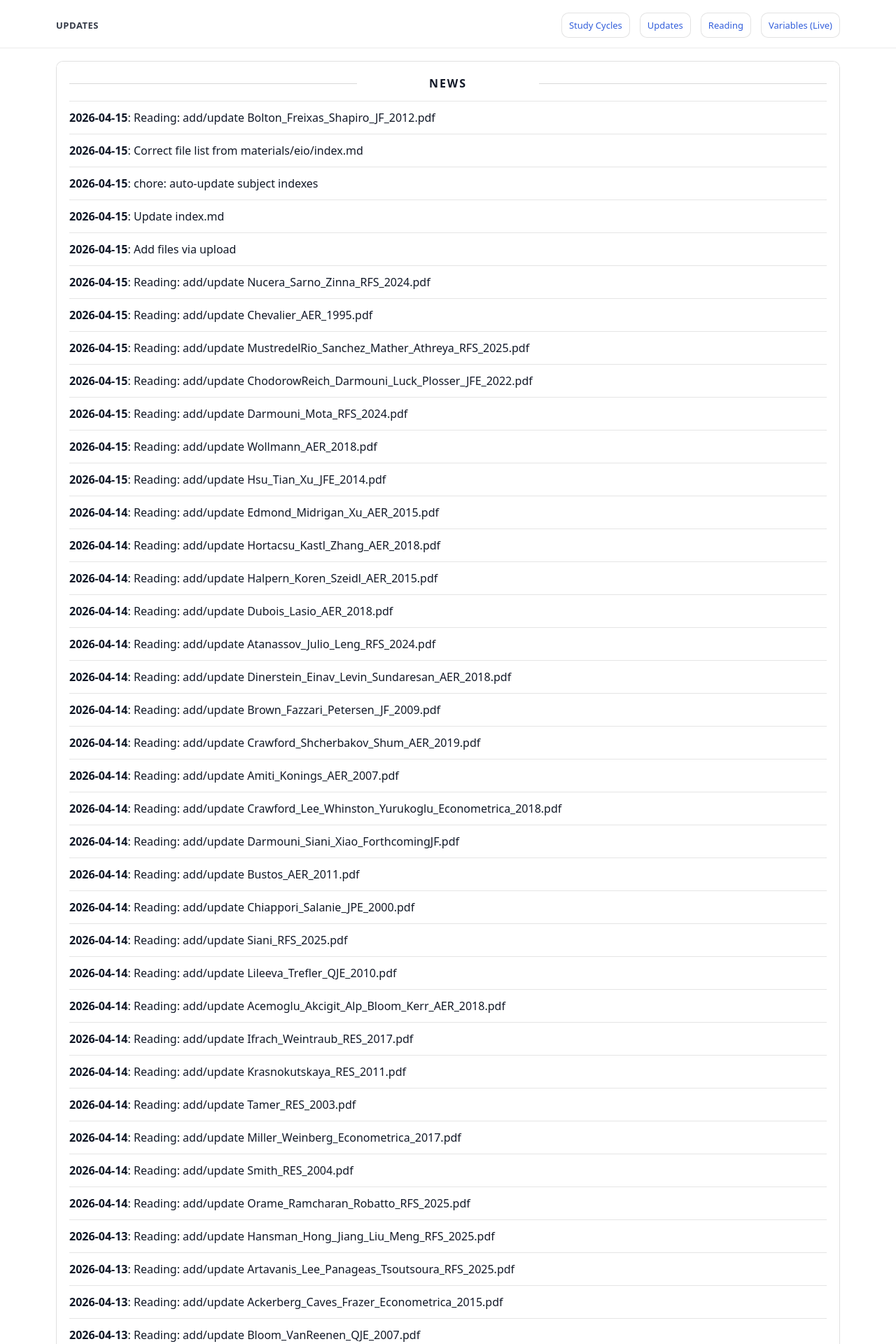
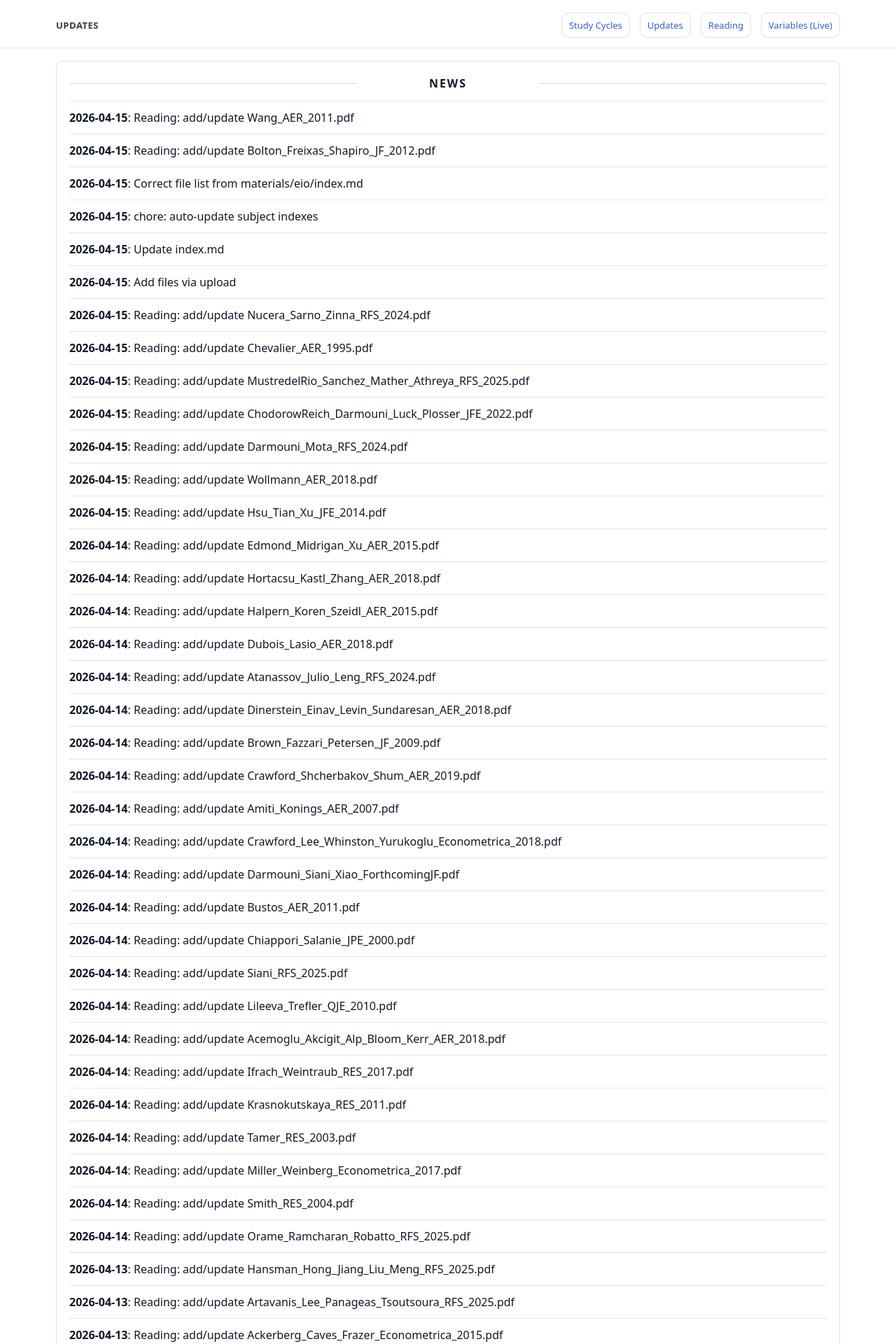
Before and after one commit to yaxinzn/study-archive, a Jekyll site: the page built from updates/index.md, in a window 1280 px wide. Shown: the top 1920 px of the page at 70% size. Built offline with Jekyll 4.4.1, drawn with Linux system fonts in a browser that asks for light colours; some of the changed text lies outside the part shown.

Commit message:
chore: update NEWS feed

```diff
--- a/_data/news.yml
+++ b/_data/news.yml
@@ -1,4 +1,7 @@
 # Auto-generated update history (sorted newest -> oldest). Do not edit manually.
+- ts: "1776243569"
+  date: "2026-04-15"
+  title: "Reading: add/update Wang_AER_2011.pdf"
 - ts: "1776242861"
   date: "2026-04-15"
   title: "Reading: add/update Bolton_Freixas_Shapiro_JF_2012.pdf"
```
